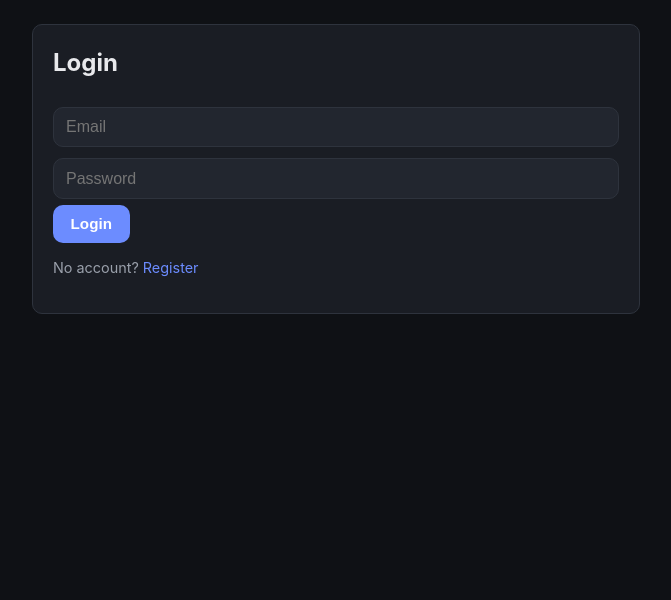
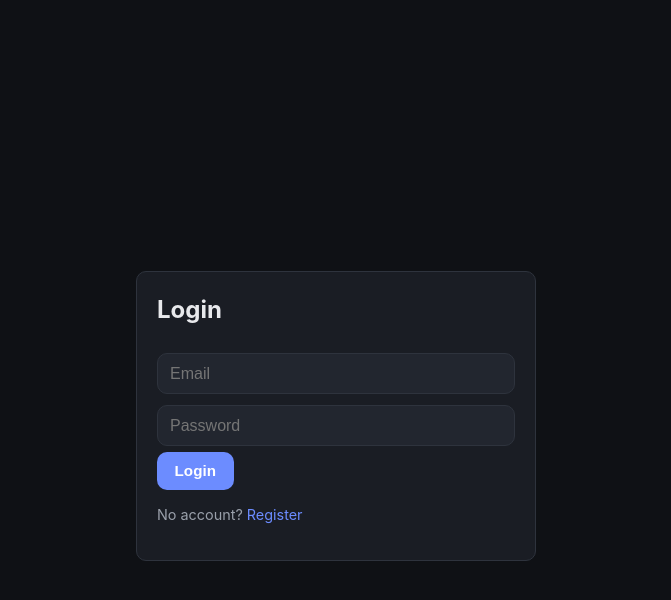
Before and after one commit to beatsbynorth21/ts-academy-quiz-platform, a React (Vite) app in the folder client/: page /login in a window 1280 px wide. Shown: the top 600 px of the page, without its empty margins (304-975 px from the left). Built offline with nearby package versions, Linux system fonts and the light colour scheme; no server answers.

Commit message:
Center login card

```diff
--- a/client/src/index.css
+++ b/client/src/index.css
@@ -122,3 +122,15 @@ button.danger { background: var(--error); }
 .option-row input[type="radio"] { width: auto; margin: 0; }
 
 form { margin-top: 0.5rem; }
+.auth-page {
+  min-height: 100vh;
+  display: flex;
+  align-items: center;
+  justify-content: center;
+  padding: 1rem;
+}
+
+.auth-card {
+  width: 100%;
+  max-width: 400px;
+}
--- a/client/src/pages/Login.jsx
+++ b/client/src/pages/Login.jsx
@@ -23,7 +23,7 @@ export default function Login() {
   };
 
   return (
-    <div className="card">
+    <div className="auth-page"><div className="card auth-card">
       <h2>Login</h2>
       {error && <p className="error-text">{error}</p>}
       <form onSubmit={handleSubmit}>
@@ -34,6 +34,6 @@ export default function Login() {
         <button type="submit">Login</button>
       </form>
       <p className="dim-text">No account? <Link to="/register">Register</Link></p>
-    </div>
+    </div></div>
   );
 }
```
